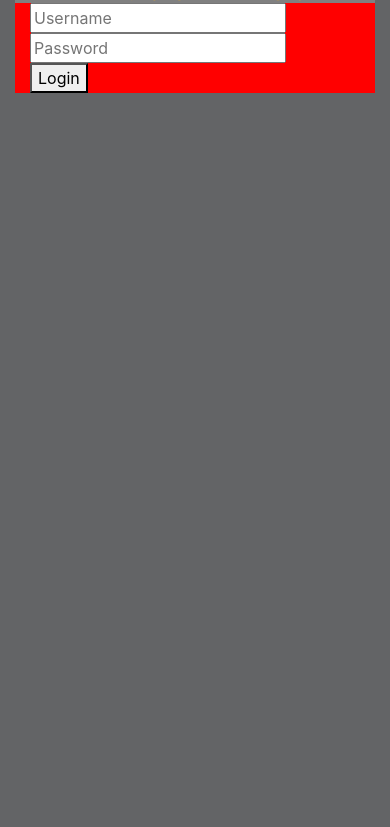
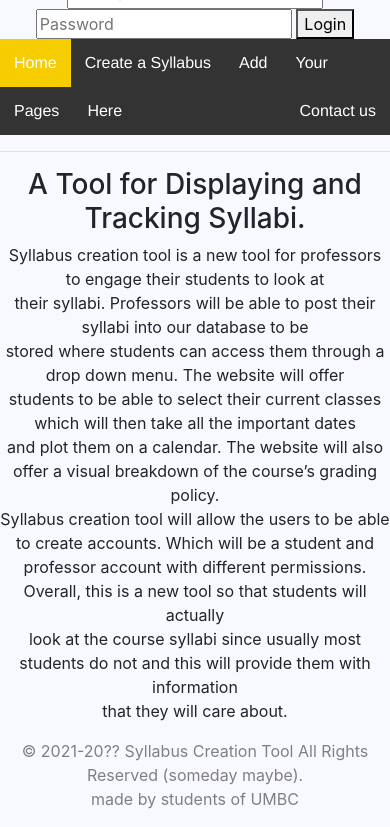
Before and after one commit to LightningGuard/Syllabus-Creation-Tool, a Django app: page / in a window 390 px wide. Shown: the part 321-1148 px from the top of the page. Before the commit the page ends 414 px from the top, so only its background shows below. Run offline with Django 3.2, Linux system fonts and the light colour scheme; some libraries are stand-ins or nearby versions.

Commit message:
Redesigned website for better visuals and navigation QoL, moved email password to a secure location rather than out in the open, and collaborated with james to implement email system in his previously completed web app.

```diff
--- a/core/static/css/styles.css
+++ b/core/static/css/styles.css
@@ -5,24 +5,59 @@
     --UMBC_darkgrey: #636466
 }
 
-body {
-    background-color: var(--UMBC_darkgrey);
-    color: var(--UMBC_gold);
-}
-
-
 #landingLeftContainer {
     height: 100%;
     background-color: grey;
 }
 
-#landingRightContainer {
-    height: 100%;
-    background-color: red;
+
+body{
+	min-width:700;
+	background-color:#f8f8ff;
+	text-align: center;
+	}
+
+.header{
+	background-image:url('https://styleguide.umbc.edu/files/2019/05/maryland-flag-background-black.jpg');
+	display: block;
+    margin-left: auto;
+    margin-right: auto;
 }
 
 
-.navbar {
-    background-color: var(--UMBC_black);
-    color: var(--UMBC_gold);
+.content{
+
 }
+
+.login{
+float:right;
+
+}
+
+.active{
+	background-color:#F5CD00;
+}
+
+ul {
+  list-style-type: none;
+  margin: 0;
+  padding: 0;
+  background-color: #333333;
+  overflow: auto;
+}
+
+li{
+	float:left;
+}
+
+li a {
+  display: block;
+  color: white;
+  text-align: center;
+  padding: 12px 14px;
+  text-decoration: none;
+}
+
+li a:hover {
+  background-color: #111111;
+}
--- a/core/templates/base_generic.html
+++ b/core/templates/base_generic.html
@@ -12,6 +12,47 @@
 </head>
 
 <body>
-    {% block content %}<!-- Overridden -->{% endblock %}
+
+		<center>
+		<div class="header">
+			<a href="/">
+				<img src= "{% static 'media/syllabusLOGO.png' %}" class="homelogo"/>
+			</a>
+
+			<div class="login">
+				<input type="text" id="username_entry" placeholder="Username"></input>
+				<input type="text" placeholder="Password"></input>
+				<button onlick="{% url 'student' %}" id="LoginButton">Login</button>
+			</div>
+
+
+		</div>
+		<ul style="font-family:helvetica; width:100%;background-color:#333333;">
+
+
+			<li><a href="/" class="active">Home</a></li>
+
+			<!--once instructors pages are added we can make this instructor only-->
+			<li><a href="/createSyllabus">Create a Syllabus</a></li>
+
+			<li><a href="">Add</a></li>
+			<li><a href="">Your</a></li>
+			<li><a href="">Pages</a></li>
+			<li><a href="">Here</a></li>
+
+			<li style="float:right;font-family:helvetica;"><a href="/contactUs">Contact us</a></li>
+
+		</ul>
+		<hr style="color:purple;">
+
+
+		<div class="content">
+    		{% block content %}<!-- Overridden -->{% endblock %}
+		</div>
+
+
+
+			<p style="color:gray;">© 2021-20?? Syllabus Creation Tool All Rights Reserved (someday maybe).<br>made by students of UMBC </p>
+		</center>
 </body>
 </html>
--- a/core/templates/contactUs.html
+++ b/core/templates/contactUs.html
@@ -1,6 +1,6 @@
 {% extends "base_generic.html" %}
 
-{% block title %}<title>Email Development - Syllabus Tool</title>{% endblock %}
+{% block title %}<title>Contact Us - Syllabus Tool</title>{% endblock %}
 
 {% block content %}
 
--- a/core/templates/createSyllabus.html
+++ b/core/templates/createSyllabus.html
@@ -18,13 +18,7 @@
             tab-size: 8;
         }
 
-        .indent_syllabus {
-        margin-left: 500px;
-        }
 
-        .indent_syllabus2 {
-        margin-left: 900px;
-    }
     </style>
 
 </head>
--- a/core/templates/index.html
+++ b/core/templates/index.html
@@ -4,7 +4,7 @@
 
 <!-- TODO: Redo ALL of this landing page-->
 {% block content %}
-<div class="container">
+<!--<div class="container">
     <div class="row h-100">
         <div class="col-md-6">
             <div class="container" id="landingLeftContainer">
@@ -19,29 +19,17 @@
                 </div>
             </div>
         </div>
-        <div class="col-md-6">
-            <div class="container" id="landingRightContainer">
-                <!-- TODO: Login Form -->
-                <div class="row">
-                    <div class="col-md-12">
-                        <input type="text" id="username_entry" placeholder="Username"></input>
-                    </div>
-                </div>
-                <div class="row">
-                    <div class="col-md-12">
-                        <input type="text" placeholder="Password"></input>
-                    </div>
-                </div>
-                <div class="row">
-                    <div class="col-md-8">
+    </div>
+</div> -->
+<h3>A Tool for Displaying and Tracking Syllabi.</h3>
+<p>Syllabus creation tool is a new tool for professors to engage their students to look at<br>
+    their syllabi. Professors will be able to post their syllabi into our database to be <br>
+    stored where students can access them through a drop down menu. The website will offer <br>
+    students to be able to select their current classes which will then take all the important dates <br>
+    and plot them on a calendar. The website will also offer a visual breakdown of the course’s grading policy. <br>
+    Syllabus creation tool will allow the users to be able to create accounts. Which will be a student and <br>
+    professor account with different permissions. Overall, this is a new tool so that students will actually<br>
+    look at the course syllabi since usually most students do not and this will provide them with information <br>
+    that they will care about.</p>
 
-                    </div>
-                    <div class="col-md-4">
-                        <button onlick="{% url 'student' %}" id="LoginButton">Login</button>
-                    </div>
-                </div>
-            </div>
-        </div>
-    </div> <!-- row -->
-</div> <!-- container -->
 {% endblock %}
--- a/core/views.py
+++ b/core/views.py
@@ -408,9 +408,12 @@ def syllabusViewer(request):
             'work_more': work_more,
         }
 
+        message = 'This is a confirmation email letting you know you have created a new syllabus for course, ' + course_name + ':' + course_id + '. Thank you for using our service! :)'
+
         if errorCounter > 0:
             return render(request, 'createSyllabus.html', data)
         else:
+            send_mail(instructor_name, message, 'SyllabusToolAcc@gmail.com' , [instructor_email], fail_silently=False)
             return render(request, 'syllabusViewer.html', data)
 
 #will just redirect back to creatSyllabus but did not really use
--- a/syllabustool/settings.py
+++ b/syllabustool/settings.py
@@ -30,7 +30,7 @@ DEBUG = config('DEBUG', default=False, cast=bool)
 EMAIL_BACKEND ="django.core.mail.backends.smtp.EmailBackend"
 EMAIL_HOST = 'smtp.gmail.com'
 EMAIL_PORT = '587'
-EMAIL_HOST_PASSWORD = 'Znqbdyq8'
+EMAIL_HOST_PASSWORD = config('EMAIL_HOST_PASSWORD')
 EMAIL_HOST_USER = 'SyllabusToolAcc@gmail.com'
 EMAIL_USE_TLS = True
 EMAIL_USE_SSL = False
```
Also changed, not shown: core/tests.py (+50 -50 lines), core/static/media/logo_temp.png (deleted).
